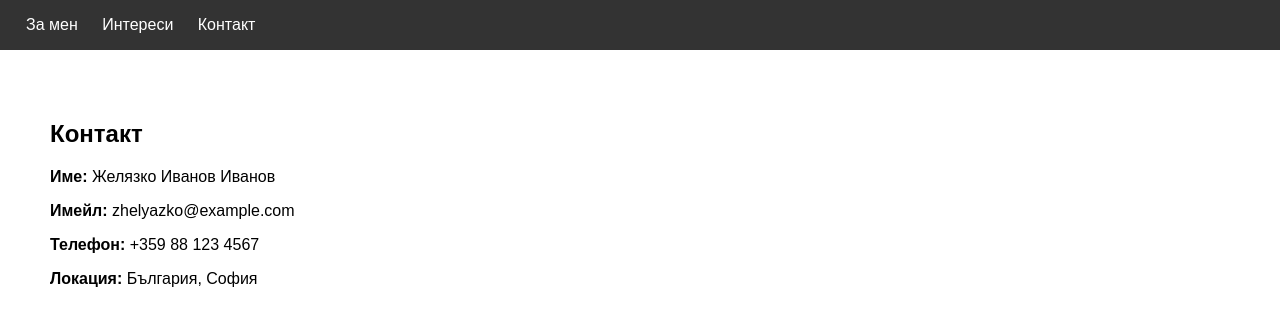
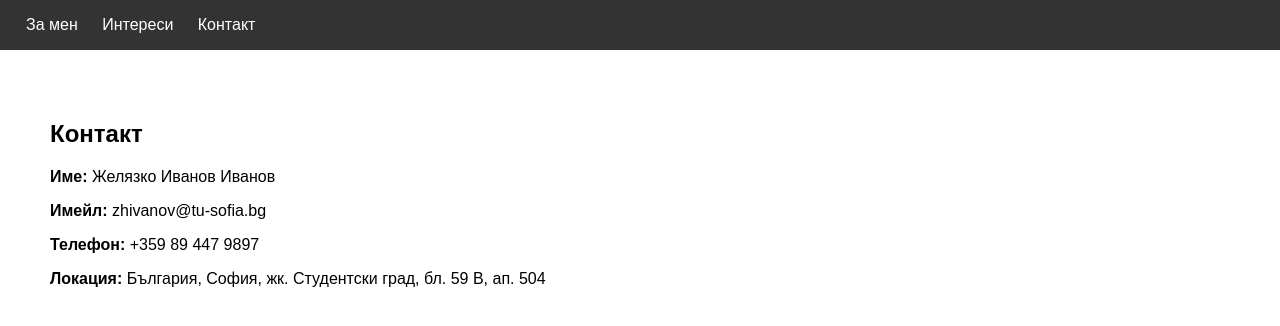
Before and after one commit to densy-mm/zhelyazko.github.io, a plain HTML site: page contact.html in a window 1280 px wide. Drawn offline with Linux system fonts and the light colour scheme.

Commit message:
Add files via upload

```diff
--- a/contact.html
+++ b/contact.html
@@ -21,9 +21,9 @@
 <section>
   <h2>Контакт</h2>
   <p><strong>Име:</strong> Желязко Иванов Иванов</p>
-  <p><strong>Имейл:</strong> zhelyazko@example.com</p>
-  <p><strong>Телефон:</strong> +359 88 123 4567</p>
-  <p><strong>Локация:</strong> България, София</p>
+  <p><strong>Имейл:</strong> zhivanov@tu-sofia.bg</p>
+  <p><strong>Телефон:</strong> +359 89 447 9897</p>
+  <p><strong>Локация:</strong> България, София, жк. Студентски град, бл. 59 В, ап. 504</p>
 </section>
 
 </body>
```
Also changed, not shown: interests.html (+2 -2 lines).
